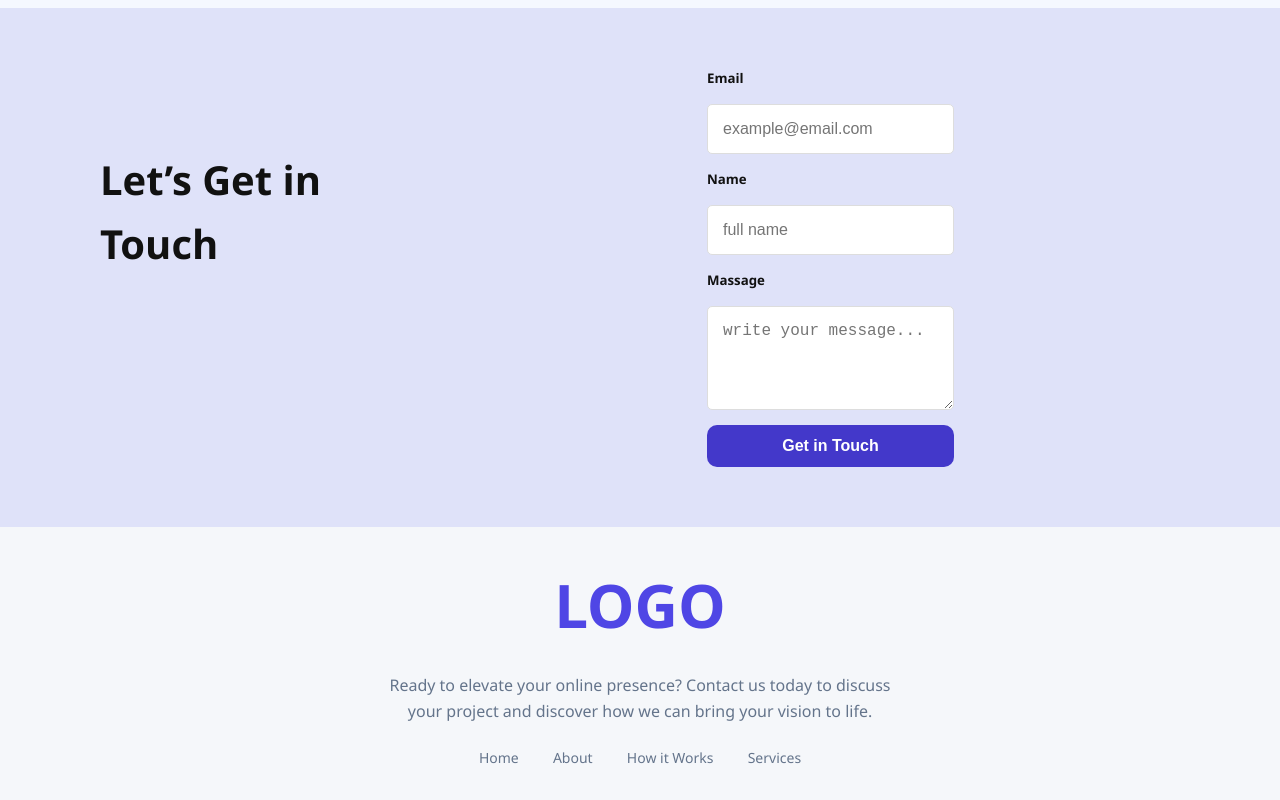
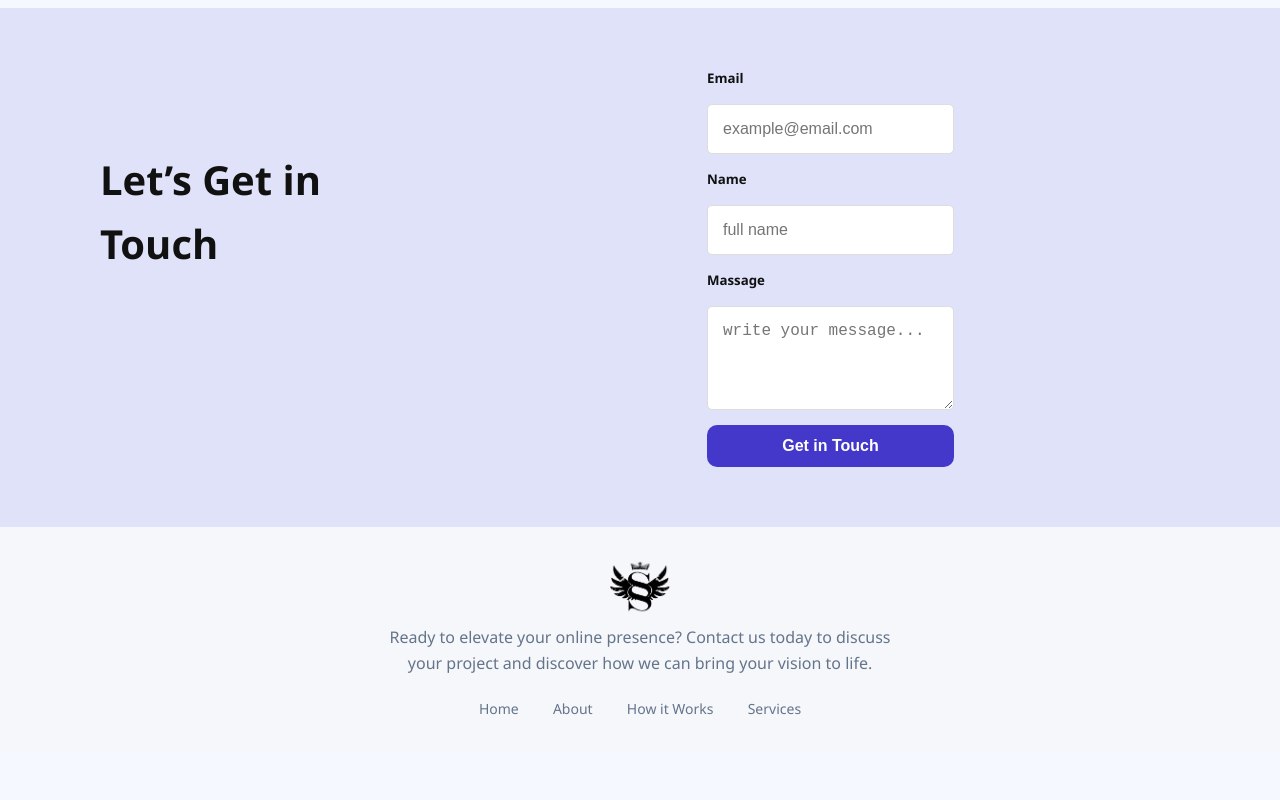
Before and after one commit to Sadik-SWE/B12A01, a plain HTML site: page index.html in a window 1280 px wide. Shown: the part 1785-2585 px from the top of the page. After the commit the page ends 2537 px from the top, so only its background shows below. Drawn offline with Linux system fonts and the light colour scheme.

Commit message:
six commit

```diff
--- a/index.html
+++ b/index.html
@@ -101,7 +101,9 @@
   </section>
 
   <footer class="footer">
-    <h2>LOGO</h2>
+    <div class="footer-logo">
+        <img src="Assets/logo.png" alt="" />
+      </div>
     <p>Ready to elevate your online presence? Contact us today to discuss <br>
       your project and discover how we can bring your vision to life.</p>
     <nav>
@@ -111,13 +113,5 @@
       <a href="#">Services</a>
     </nav>
   </footer>
-
-
-
-
-
-
-
-
 </body>
 </html>
--- a/style.css
+++ b/style.css
@@ -257,6 +257,10 @@ body {
   color: #64748b;
   margin-bottom: 20px;
     }
+  .footer-logo img {
+  height: 60px;
+  width: auto;
+  }
 .footer nav a {
   color: #64748b;
   text-decoration: none;
```
